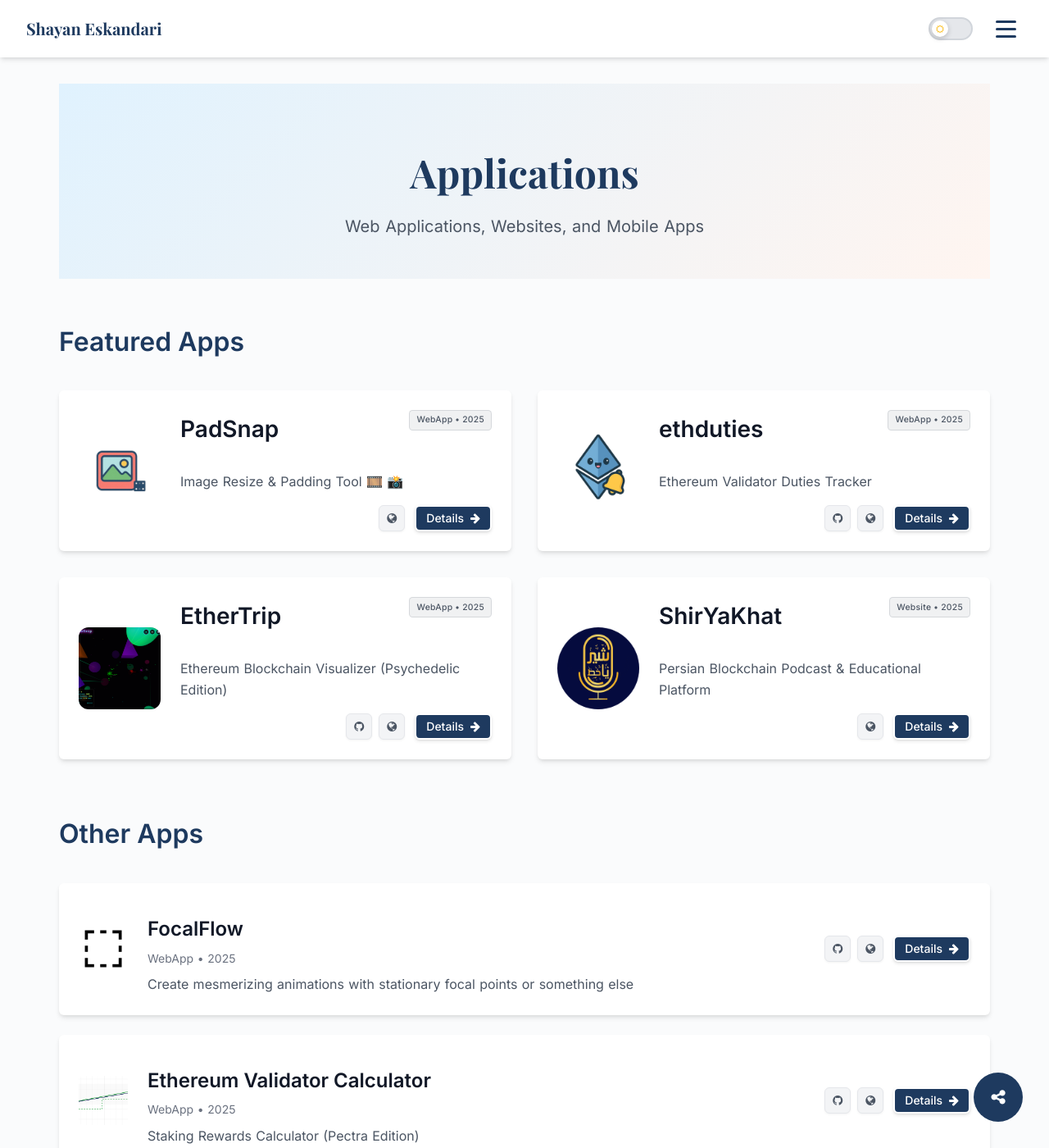
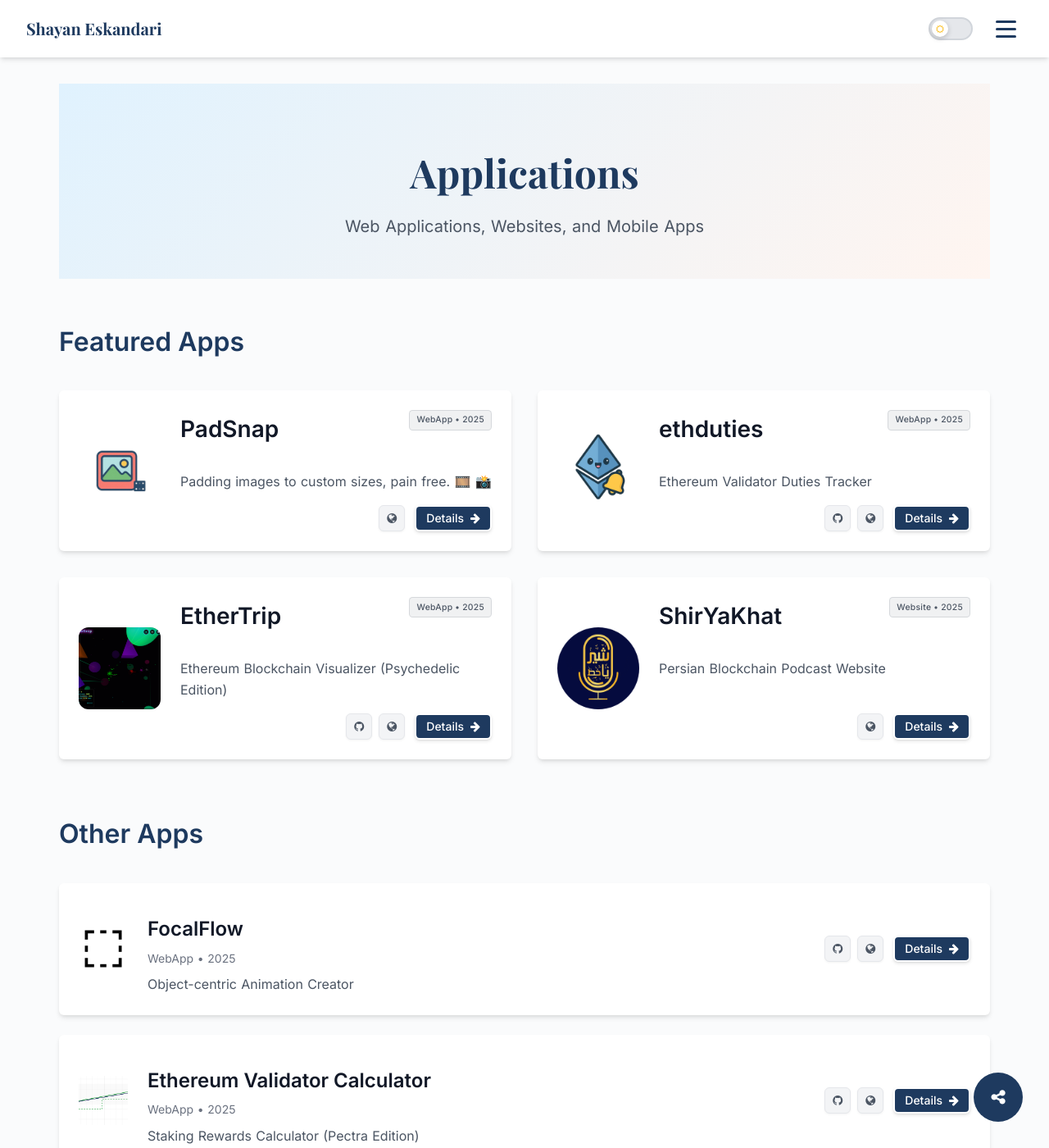
Before and after one commit to shayanb/shayan.es, a Jekyll site: the page built from apps.html, in a window 1280 px wide and 1400 px high. Shown: the whole window at 82% size. Built offline with Jekyll 4.4.1, drawn with Linux system fonts in a browser that asks for light colours; some of the changed lines change nothing that is shown.

Commit message:
fixes in apps

```diff
--- a/_data/index/apps.yml
+++ b/_data/index/apps.yml
@@ -4,12 +4,12 @@
 - name: "PadSnap"
   platform: "WebApp"
   logo: "/img/apps/padsnap-logo.png"
-  short_description: "Image Resize & Padding Tool 🎞️ 📸"
-  description: "An intuitive web application for resizing and adding padding to images. Perfect for social media content creators, designers, and anyone who needs to quickly adjust image dimensions while maintaining aspect ratios."
+  short_description: "Padding images to custom sizes, pain free. 🎞️ 📸"
+  description: "PadSnap is a simple web application that pads your photos with customizable borders so they fit Instagram's recommended post dimensions without cropping or quality loss. Runs on your browser and supports batch processing, custom colors, and instant previews."
   website: "https://padsnap.app"
   year: 2025
   featured: true
-  tags: ["Image Processing", "Web Tools", "Design"]
+  tags: ["Image Processing", "Web Tools", "Design", "Photography"]
   screenshots:
     - "/img/apps/padsnap-screenshot-1.png"
     - "/img/apps/padsnap-screenshot-2.png"
@@ -18,12 +18,12 @@
   platform: "WebApp"
   logo: "/img/apps/ethduties-logo.png"
   short_description: "Ethereum Validator Duties Tracker"
-  description: "A comprehensive tracking tool for Ethereum validators to monitor their duties, performance, and rewards. Helps validators stay on top of their validation responsibilities and track their staking performance."
+  description: "ETH Duties Tracker is a web application that helps Ethereum validators monitor their upcoming duties including block proposals, attestations, and sync committee participation. It provides real-time notifications and a dashboard view of all validator activities, useful for maintenance planning."
   website: "https://ethduti.es/"
   github: "https://github.com/shayanb/ethduties"
   year: 2025
   featured: true
-  tags: ["Ethereum", "Blockchain", "Staking"]
+  tags: ["Ethereum", "Blockchain", "Staking", "Home Staker"]
   screenshots:
     - "/img/apps/ethduties-screenshot-1.png"
     - "/img/apps/ethduties-screenshot-2.png"
@@ -51,8 +51,8 @@
 - name: "FocalFlow"
   platform: "WebApp"
   logo: "/img/placeholder-logo.png"
-  short_description: "Create mesmerizing animations with stationary focal points or something else"
-  description: "FocalFlow is a browser-based creative tool that empowers artists and photographers to create unique animations from photo series."
+  short_description: "Object-centric Animation Creator"
+  description: "FocalFlow is a browser-based creative tool that Transform a series of photographs containing a recurring object into captivating animated sequences where the focal point remains perfectly still, or animate following the focal flow."
   website: "https://shayanb.github.io/FocalFlow/"
   github: "https://github.com/shayanb/FocalFlow"
   year: 2025
@@ -72,7 +72,7 @@
   github: "https://github.com/shayanb/EIP-7251-calcualator"
   year: 2025
   featured: false
-  tags: ["Ethereum", "Calculator", "EIP-7251"]
+  tags: ["Ethereum", "Staking", "Calculator", "EIP-7251"]
   screenshots:
     - "/img/apps/EIP-7251-calcualator-screenshot-1.png"
     - "/img/apps/EIP-7251-calcualator-screenshot-2.png"
@@ -82,7 +82,7 @@
   platform: "WebApp"
   logo: "/img/apps/lifetimeline-logo.png"
   short_description: "Interactive Timeline Visualization Tool"
-  description: "An interactive web application that allows users to create, customize, and visualize timelines for projects, historical events, or personal milestones. Features drag-and-drop functionality and multiple viewing modes."
+  description: "An interactive web application that allows users to create, customize, and visualize timelines, with the focus of multi-dimensionality of life/events."
   website: "https://shayanb.github.io/timeline/"
   github: "https://github.com/shayanb/timeline"
   year: 2025
@@ -96,7 +96,7 @@
 - name: "ShirYaKhat"
   platform: "Website"
   logo: "/img/apps/shiryakhat-logo.png"
-  short_description: "Persian Blockchain Podcast & Educational Platform"
+  short_description: "Persian Blockchain Podcast Website"
   description: "A pioneering Persian-language blockchain and cryptocurrency educational podcast founded in 2016. Making blockchain knowledge accessible to Farsi speakers through live discussions with global experts, educational content, and community engagement."
   website: "https://shiryakhat.net"
   year: 2025
@@ -111,7 +111,7 @@
   platform: "Website"
   logo: "/img/apps/pangana-logo.png"
   short_description: "Web3 Security Consulting & Blockchain Architecture"
-  description: "Technology and consulting company bridging ancient Persian wisdom with modern blockchain security. Specializing in Web3 security consulting, smart contract audits, blockchain architecture design, and professional training services."
+  description: "Technology and consulting company bridging wisdom with modern blockchain security. Specializing in Web3 security consulting, smart contract audits, blockchain architecture design, and professional training services."
   website: "https://pangana.com"
   year: 2018
   featured: false
@@ -125,14 +125,15 @@
   platform: "Website"
   logo: "/img/companies/creed-logo.svg"
   short_description: "Web3 Cybersecurity DAO Platform"
-  description: "A community-driven platform for Web3 cybersecurity professionals. The Creed DAO connects vetted security hackers with bug bounty opportunities and security audit services, fostering flexible work arrangements and long-term incentive alignment."
+  description: "A grassroots collective of security professionals changing how Web3 security is delivered and compensated."
   website: "https://thecreed.xyz"
   year: 2025
   featured: false
-  tags: ["Security", "DAO", "Web3", "Community"]
-  # screenshots: # TODO
-  #   - "/img/apps/thecreed-screenshot-1.png"
-  #   - "/img/apps/thecreed-screenshot-2.png"
+  tags: ["Security", "DAO", "Web3", "Collective"]
+  screenshots:
+    - "/img/apps/thecreed-website-screenshot-1.png"
+    - "/img/apps/thecreed-website-screenshot-2.png"
+    - "/img/apps/thecreed-website-screenshot-3.png"
 
 - name: "Jay Pegs Auto Mart RoofSlapper"
   platform: "WebApp"
```
Also changed, not shown: img/apps/thecreed-website-screenshot-1.png (added), img/apps/thecreed-website-screenshot-2.png (added), img/apps/thecreed-website-screenshot-3.png (added).
